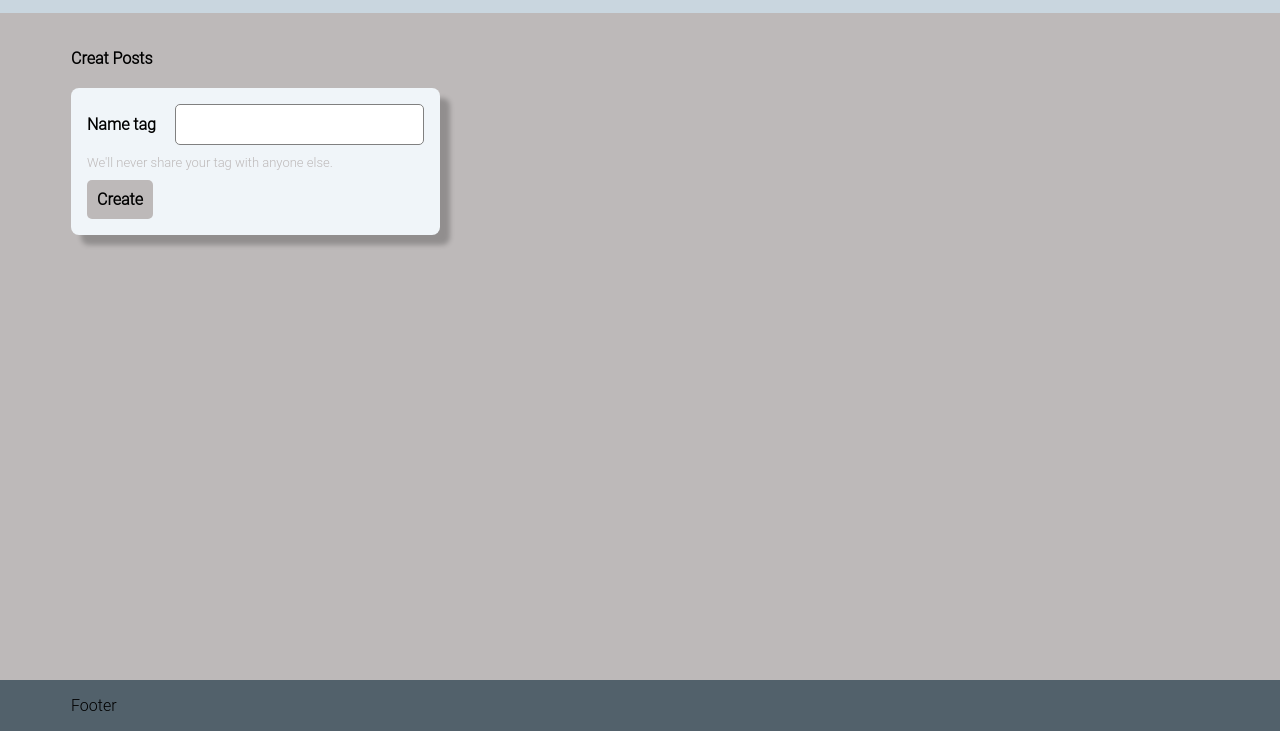
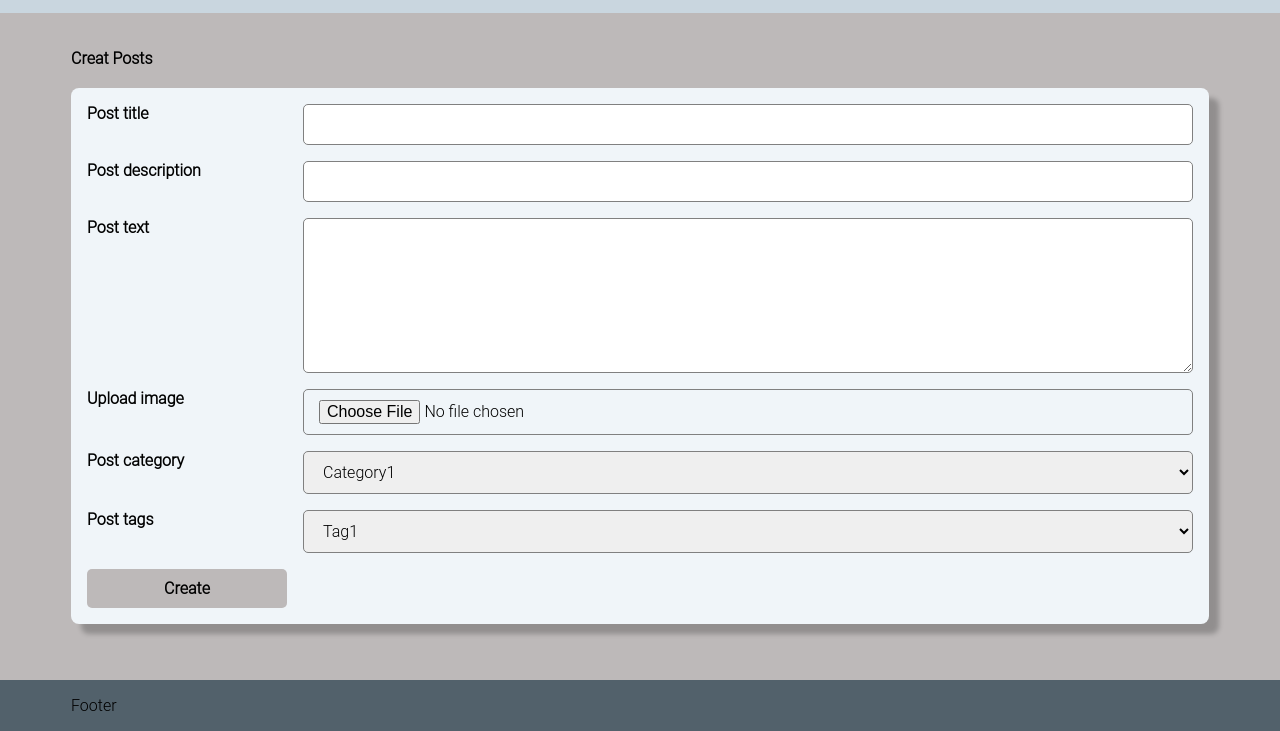
Before and after one commit to ostenbaken87/AdminPanel, a website: page create_posts.html in a window 1280 px wide. Shown: the part 69-800 px from the top of the page. Drawn offline with Linux system fonts and the light colour scheme.

Commit message:
post page

```diff
--- a/create_posts.html
+++ b/create_posts.html
@@ -45,9 +45,31 @@
         <div class="main_create wrapper_content">
             <h1>Creat Posts</h1>
             <form>
-                <label class="form-label">Name tag</label>
-                <input type="text" class="form-control">
-                <div class="form-text">We'll never share your tag with anyone else.</div>
+                <label for="title" class="form-label">Post title</label>
+                <input id="title" name="title" type="text" class="form-control">
+
+                <label for="description" class="form-label">Post description</label>
+                <input id="description" name="description" type="text" class="form-control">
+
+                <label for="text" class="form-label">Post text</label>
+                <textarea id="text" rows="7" name="text" class="form-control"></textarea>
+
+                <label for="upload" class="form-label">Upload image</label>
+                <input type="file" name="upload" id="upload">
+
+                <label for="categories" class="form-label">Post category</label>
+                <select name="categories" id="categories">
+                    <option>Category1</option>
+                    <option>Category2</option>
+                    <option>Category3</option>
+                </select>
+
+                <label for="tags" class="form-label">Post tags</label>
+                <select name="tags" id="tags">
+                    <option>Tag1</option>
+                    <option>Tag2</option>
+                    <option>Tag3</option>
+                </select>
 
                 <button type="submit" class="btn_create">
                     Create
--- a/css/particles/form.css
+++ b/css/particles/form.css
@@ -1,6 +1,8 @@
 form {
     background-color: #F0F5F9;
-    display: inline-block;
+    display: grid;
+    grid-template-columns: 200px 1fr;
+    grid-gap: 16px;
     border-radius: 8px;
     padding: 16px;
     box-shadow: 10px 10px 5px 0 rgba(0,0,0,0.23);
@@ -8,10 +10,9 @@ form {
 
 label {
     font-weight: bold;
-    margin-right: 15px;
 }
 
-input {
+input, textarea, select {
     border: 1px solid grey;
     border-radius: 5px;
     padding: 10px 15px;
```
Also changed, not shown: index.html (+9 -6 lines).
